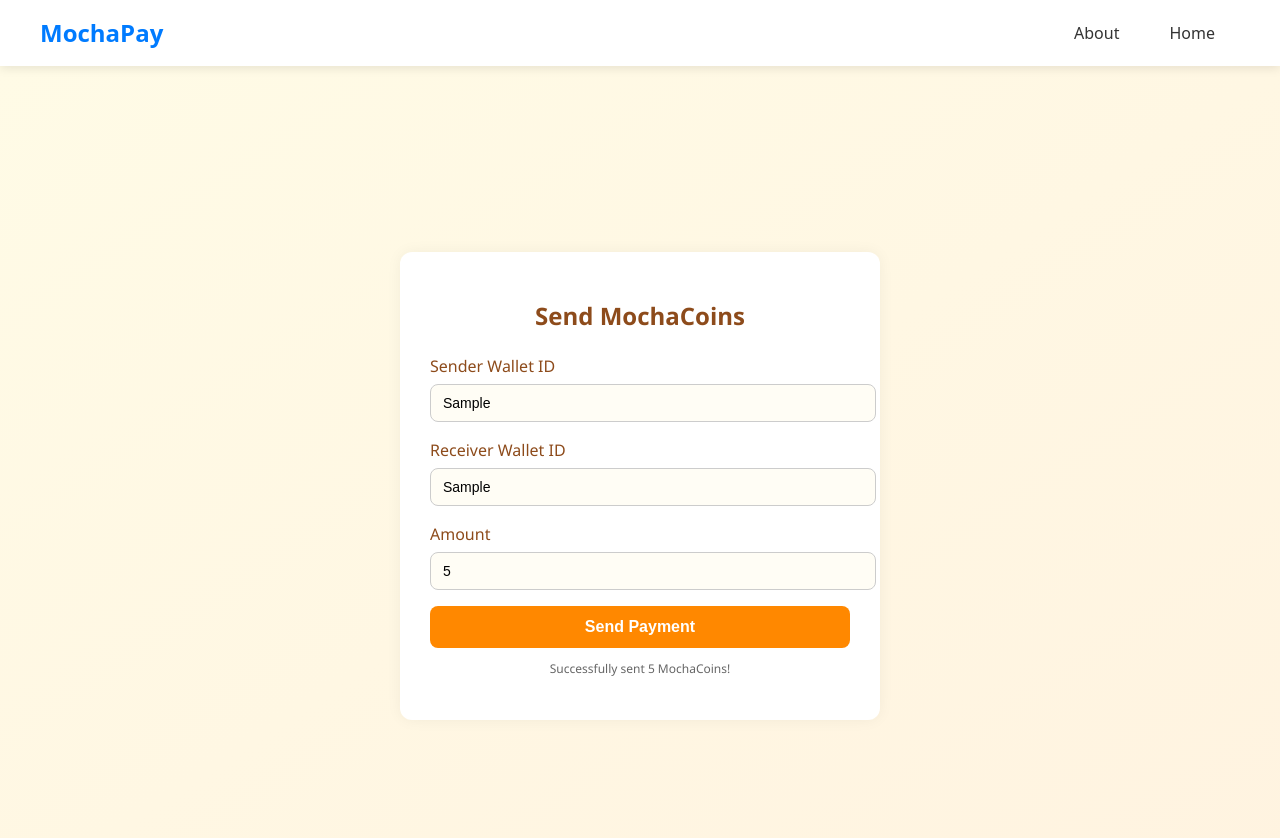
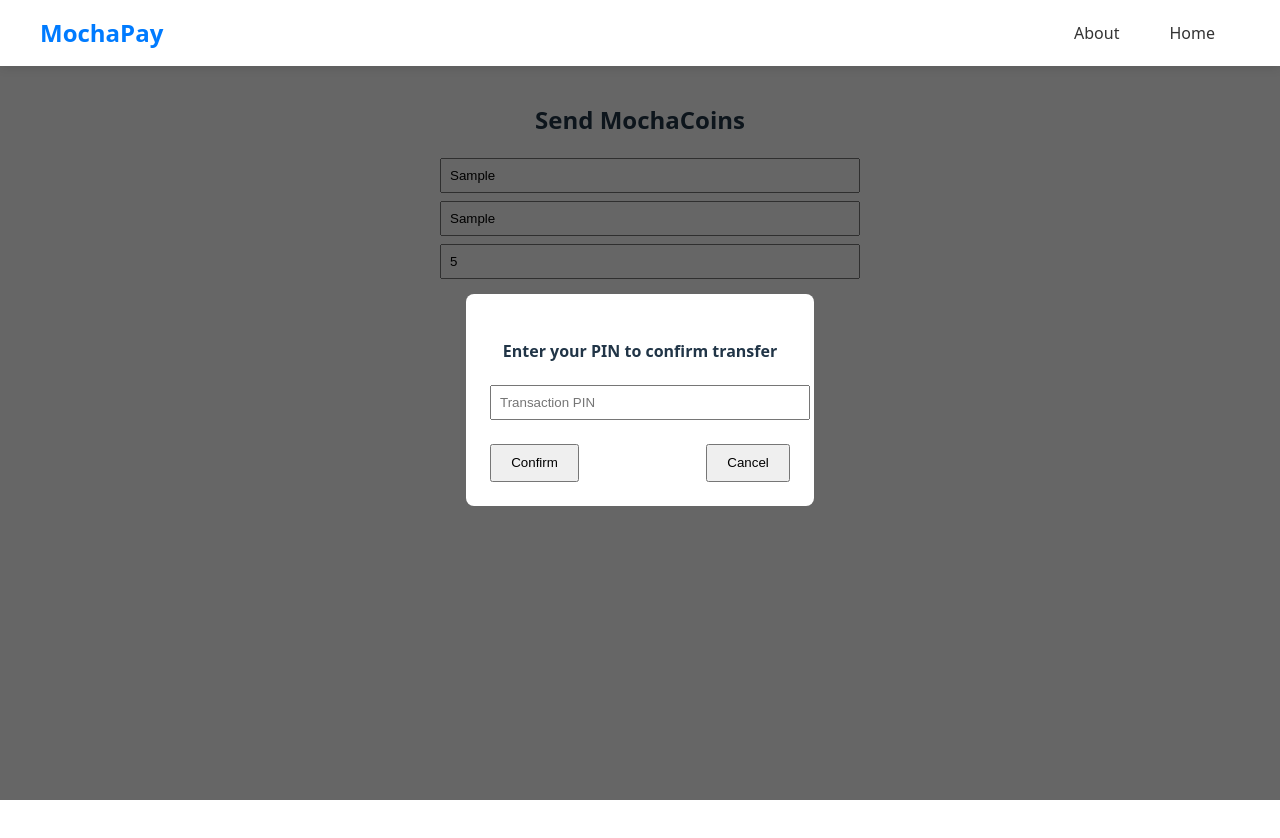
Before and after one commit to catchmeinreal-life/mochaPay-express, a React (Vite) app: page /send in a window 1280 px wide. Both pictures are taken after typing "Sample", "Sample", "5" into the empty fields and a click on the button "Send Payment". Shown: the top 838 px of the page. After the commit the page ends 800 px from the top, so only its background shows below. Built offline with nearby package versions, Linux system fonts and the light colour scheme; no server answers.

Commit message:
refactor: update Send component to use hooks and improve transaction handling with toast notifications

```diff
--- a/src/pages/Send.jsx
+++ b/src/pages/Send.jsx
@@ -1,87 +1,122 @@
-import { useState } from 'react';
-import '../styles/send.css'; // Card-style payment form
+import React, { useState } from 'react';
+import axios from 'axios';
+import '../styles/send.css'; // Optional external styling
+import { toast } from 'react-toastify';
 
 import NavBar from '../components/NavBar';
 
-function Send() {
-  const [sender, setSender] = useState('');
-  const [receiver, setReceiver] = useState('');
+import { ToastContainer } from 'react-toastify';
+import 'react-toastify/dist/ReactToastify.css';
+
+import { authService } from '../services/api';
+
+
+
+const SendMochaCoin = () => {
+  const [senderWallet, setSenderWallet] = useState('');
+  const [receiverWallet, setReceiverWallet] = useState('');
   const [amount, setAmount] = useState('');
-  const [message, setMessage] = useState('');
-  const [isLoading, setIsLoading] = useState(false);
+  const [pin, setPin] = useState('');
+  const [showPinModal, setShowPinModal] = useState(false);
+  const [loading, setLoading] = useState(false);
 
-  const handleSendPayment = async (e) => {
-    e.preventDefault();
-    setMessage('');
+  const handleSendClick = () => {
+    if (!senderWallet || !receiverWallet || !amount) {
+      toast.error('Please fill in all fields');
+      return;
+    }
+    setShowPinModal(true);
+  };
 
-    if (!sender || !receiver || !amount) {
-      setMessage('Please fill in all fields.');
+  const handleConfirmTransfer = async () => {
+    if (!pin) {
+      toast.error('Enter your PIN');
       return;
     }
 
-    if (isNaN(amount) || Number(amount) <= 0) {
-      setMessage('Please enter a valid amount.');
-      return;
+    setLoading(true);
+
+    try {
+      const response = await authService.transact({
+        fromAccountId: senderWallet,
+        toAccountId: receiverWallet,
+        amount: parseFloat(amount),
+        pin,
+      });
+      if (!response.success) {
+        toast.error(response.message || 'Transfer failed');
+      } else {
+        toast.success(`✅ Transferred ${amount} MochaCoins to ${receiverWallet}`);
       }
 
-    setIsLoading(true);
-    try {
-      // TODO: Implement API call or transaction logic here
-      setTimeout(() => {
-        setMessage(`Successfully sent ${amount} MochaCoins!`);
-      }, 1000);
     } catch (error) {
-      setMessage('Error occurred during transaction.');
+      const msg = error.response?.data?.message || 'Transfer failed';
+      toast.error(`❌ ${msg}`);
     } finally {
-      setIsLoading(false);
+      setLoading(false);
+      setPin('');
+      setShowPinModal(false);
     }
   };
 
   return (
     <>
     <NavBar />
-        <div className="container">
-          <form onSubmit={handleSendPayment} className="payment-form">
-            <h1>Send MochaCoins</h1>
+    <div className="send-container">
+      <h2>Send MochaCoins</h2>
 
-            <label htmlFor="sender">Sender Wallet ID</label>
       <input
         type="text"
-              id="sender"
-              value={sender}
-              onChange={(e) => setSender(e.target.value)}
-              required
+        placeholder="Sender Wallet"
+        value={senderWallet}
+        onChange={(e) => setSenderWallet(e.target.value)}
+      />
+      <input
+        type="text"
+        placeholder="Receiver Wallet"
+        value={receiverWallet}
+        onChange={(e) => setReceiverWallet(e.target.value)}
+      />
+      <input
+        type="number"
+        placeholder="Amount"
+        value={amount}
+        onChange={(e) => setAmount(e.target.value)}
       />
 
-            <label htmlFor="receiver">Receiver Wallet ID</label>
-            <input
-              type="text"
-              id="receiver"
-              value={receiver}
-              onChange={(e) => setReceiver(e.target.value)}
-              required
-            />
-
-            <label htmlFor="amount">Amount</label>
-            <input
-              type="number"
-              id="amount"
-              value={amount}
-              onChange={(e) => setAmount(e.target.value)}
-              required
-              min="0"
-              step="0.01"
-            />
-
-            <button type="submit" disabled={isLoading}>
-              {isLoading ? 'Sending...' : 'Send Payment'}
+      <button onClick={handleSendClick} disabled={loading}>
+        {loading ? 'Processing...' : 'Send Payment'}
       </button>
 
-            {message && <p className="note">{message}</p>}
-          </form>
+      {showPinModal && (
+        <div className="modal-overlay">
+          <div className="modal">
+            <h4>Enter your PIN to confirm transfer</h4>
+            <input
+              type="password"
+              placeholder="Transaction PIN"
+              value={pin}
+              onChange={(e) => setPin(e.target.value)}
+            />
+            <div className="modal-buttons">
+              <button onClick={handleConfirmTransfer} disabled={loading}>
+                {loading ? 'Sending...' : 'Confirm'}
+              </button>
+              <button
+                onClick={() => {
+                  setShowPinModal(false);
+                  setPin('');
+                }}
+              >
+                Cancel
+              </button>
             </div>
-    </>
+          </div>
+        </div>
+      )}
+    </div>
+    <ToastContainer /> </>
   );
-}
+};
 
-export default Send;
+export default SendMochaCoin;
--- a/src/styles/send.css
+++ b/src/styles/send.css
@@ -1,79 +1,51 @@
-/* Center content vertically and horizontally */
-.container {
-  display: flex;
-  align-items: center;
-  justify-content: center;
-  min-height: 100vh;
-  padding: 20px;
-  background: linear-gradient(to bottom right, #fffbe6, #fff3e0);
-  font-family: 'Segoe UI', sans-serif;
+.send-container {
+  max-width: 400px;
+  margin: auto;
+  padding: 1rem;
+  text-align: center;
 }
 
-/* Card-style form */
-.payment-form {
-  background-color: #ffffff;
-  padding: 30px;
-  border-radius: 12px;
-  box-shadow: 0 0 15px rgba(0,0,0,0.05);
+.send-container input {
+  display: block;
   width: 100%;
-  max-width: 420px;
+  margin: 0.5rem 0;
+  padding: 0.5rem;
 }
 
-/* Form title */
-.payment-form h1 {
-  font-size: 24px;
-  margin-bottom: 20px;
-  text-align: center;
-  color: #8d4b1b;
+button {
+  padding: 0.6rem 1.2rem;
+  margin-top: 0.5rem;
+  cursor: pointer;
 }
 
-/* Label styling */
-.payment-form label {
-  display: block;
-  margin-bottom: 6px;
-  font-weight: 500;
-  color: #8d4b1b;
+/* Modal styling */
+.modal-overlay {
+  position: fixed;
+  top: 0;
+  left: 0;
+  width: 100%;
+  height: 100%;
+  background-color: rgba(0, 0, 0, 0.6);
+  display: flex;
+  justify-content: center;
+  align-items: center;
 }
 
-/* Input styling */
-.payment-form input {
-  width: 100%;
-  padding: 10px 12px;
-  margin-bottom: 16px;
-  border: 1px solid #ccc;
+.modal {
+  background: white;
+  padding: 1.5rem;
   border-radius: 8px;
-  font-size: 14px;
-  transition: border 0.3s ease;
-  background-color: #fffdf5;
+  width: 300px;
 }
 
-.payment-form input:focus {
-  outline: none;
-  border-color: #ff8800;
+.modal input {
+  margin-top: 0.5rem;
+  padding: 0.5rem;
+  width: 100%;
 }
 
-/* Button styling */
-.payment-form button {
-  width: 100%;
-  padding: 12px;
-  background-color: #ff8800;
-  color: white;
-  font-weight: bold;
-  border: none;
-  border-radius: 8px;
-  cursor: pointer;
-  font-size: 16px;
-  transition: background-color 0.3s ease;
+.modal-buttons {
+  margin-top: 1rem;
+  display: flex;
+  justify-content: space-between;
 }
-
-.payment-form button:hover {
-  background-color: #e67300;
-}
-
-/* Small text for footer/notes */
-.payment-form .note {
-  text-align: center;
-  font-size: 12px;
-  color: #666;
-  margin-top: 12px;
-}
```
Lines whose indentation alone changed are shown as unchanged.
